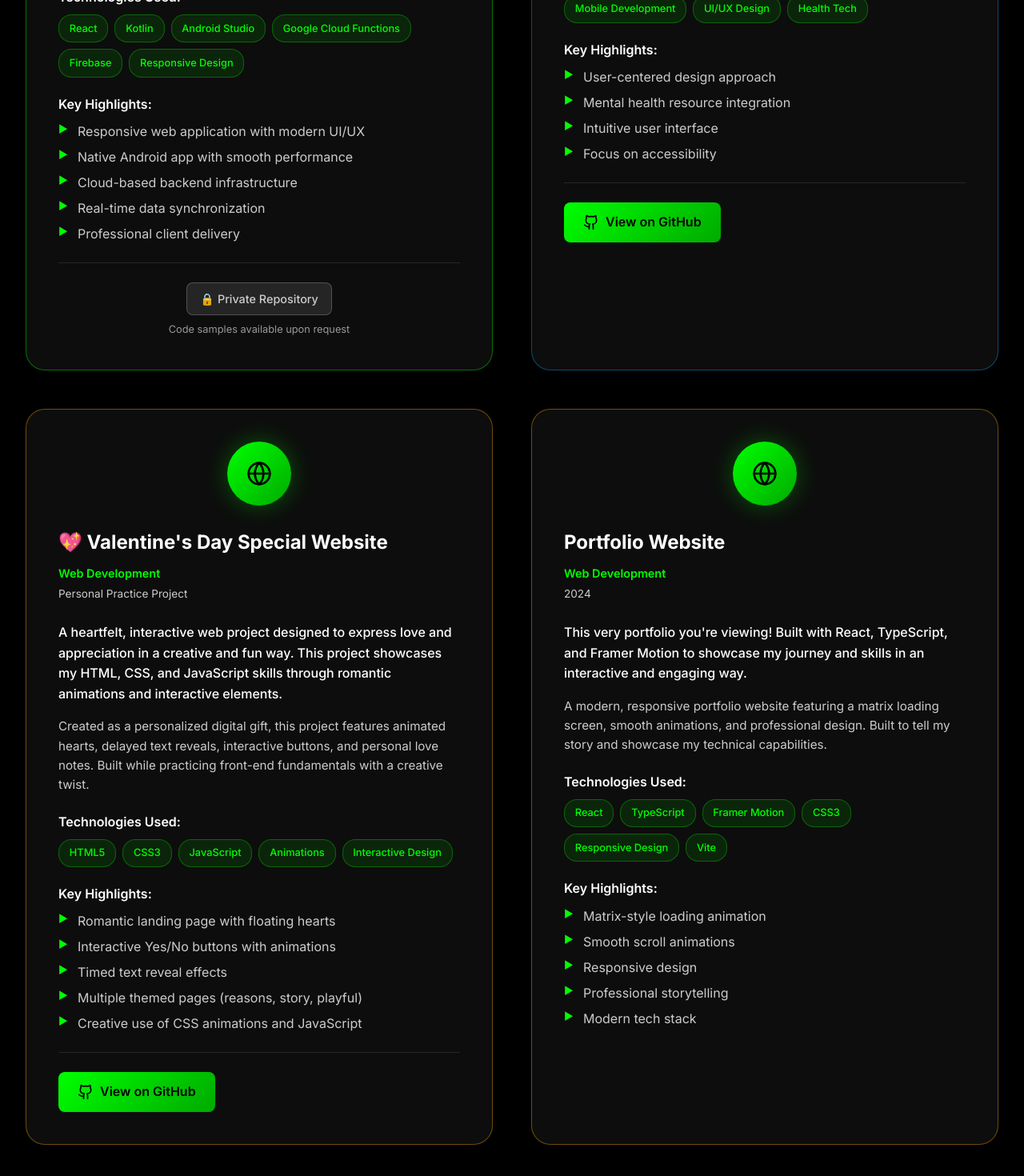
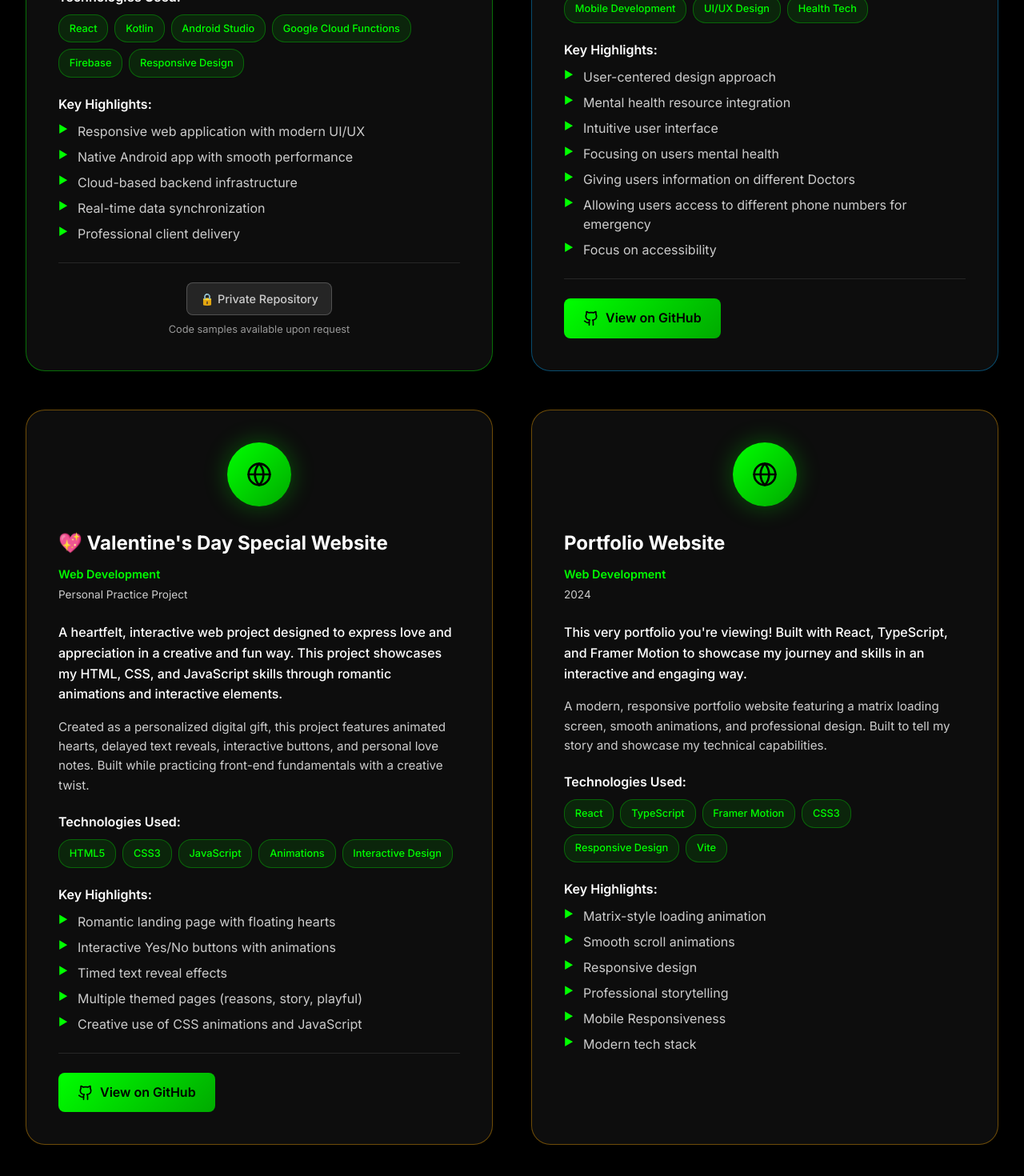
Before and after one commit to RohanM007/RohanWebsite, a React (Vite) app: page / in a window 1280 px wide. Shown: the part 7659-9129 px from the top of the page at 80% size. Built offline with nearby package versions, Linux system fonts and the light colour scheme.

Commit message:
Changes
added information

```diff
--- a/src/components/MatrixLoader.tsx
+++ b/src/components/MatrixLoader.tsx
@@ -185,7 +185,7 @@ const MatrixLoader = () => {
               animate={{ y: 0, opacity: 1 }}
               transition={{ delay: 0.3, duration: 0.8 }}
             >
-              <h1>WELCOME TO THE MATRIX</h1>
+              <h1>WELCOME TO MY PORTFOLIO</h1>
               <p>Entering Rohan's Digital Realm...</p>
             </motion.div>
 
--- a/src/components/Projects.tsx
+++ b/src/components/Projects.tsx
@@ -37,6 +37,9 @@ const Projects = () => {
         "User-centered design approach",
         "Mental health resource integration",
         "Intuitive user interface",
+        "Focusing on users mental health",
+        "Giving users information on different Doctors",
+        "Allowing users access to different phone numbers for emergency",
         "Focus on accessibility"
       ],
       icon: <Smartphone size={32} />,
@@ -73,6 +76,7 @@ const Projects = () => {
         "Smooth scroll animations",
         "Responsive design",
         "Professional storytelling",
+         "Mobile Responsiveness",
         "Modern tech stack"
       ],
       icon: <Globe size={32} />,
```
